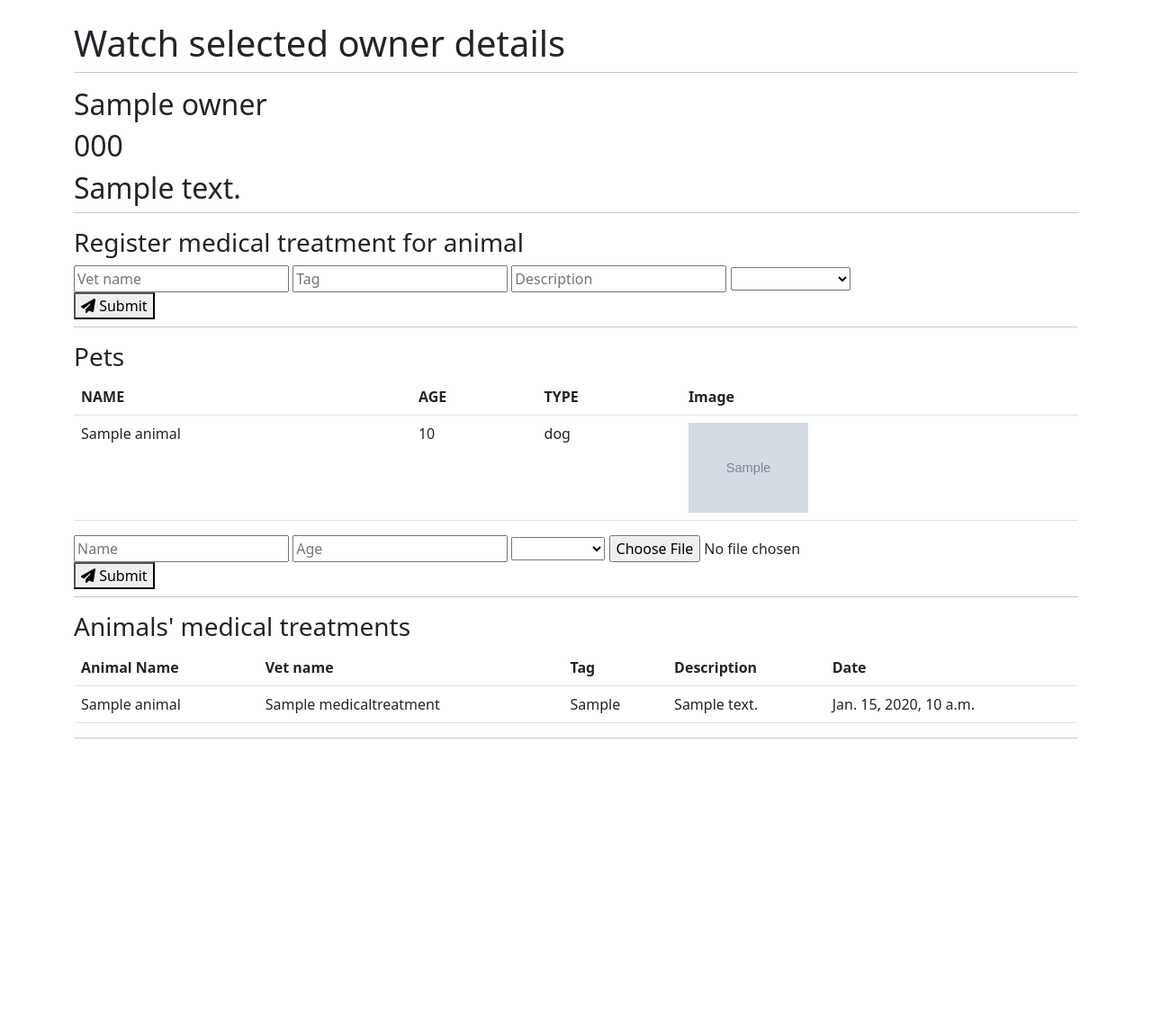
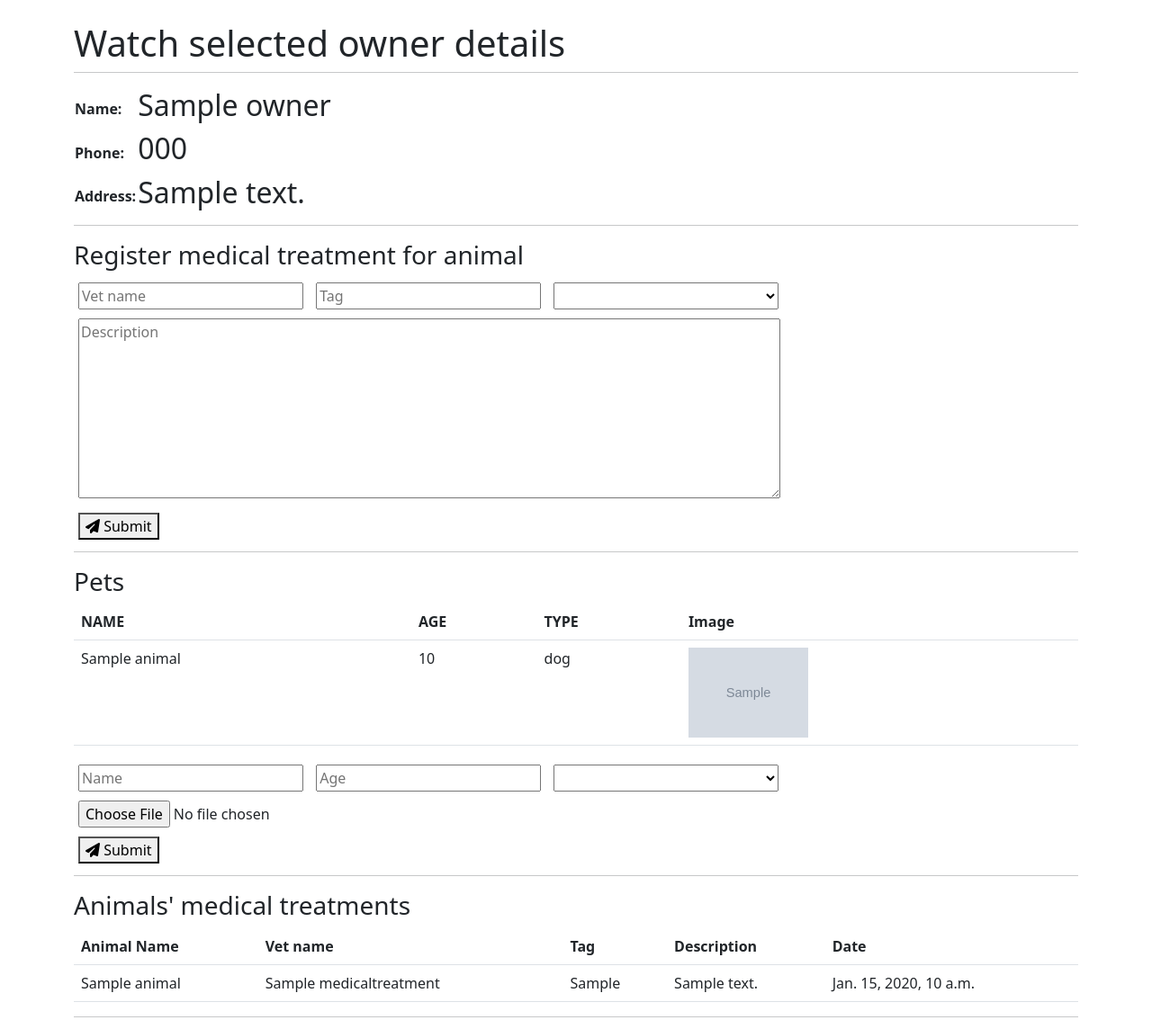
Before and after one commit to lqcharska/Veterinary-clinic, a Django app: page /watch_owner/?selected_owner_id=1 in a window 1280 px wide. Shown: the part 56-1200 px from the top of the page at 90% size. Run offline with Django 4.2, Linux system fonts and the light colour scheme; tables that the repository leaves empty hold one stand-in row (values such as "Sample post"); grey boxes marked "Sample" are stand-in pictures; lists and menus that the app fills with data are empty; some libraries are stand-ins or nearby versions.

Commit message:
some css

```diff
--- a/przychodnia/templates/home.html
+++ b/przychodnia/templates/home.html
@@ -3,7 +3,7 @@
 {% block title %}Home{% endblock %}
 
 {% block main_content %}
-<h1>Welcome in Haker's Vet! </h1>
+<h1>Welcome to Haker's Vet! </h1>
 
 <img src="/static/przychodnia/Haker.jpg" alt="connect" style="max-height:1000px; margin: 20px;" >
 
--- a/przychodnia/templates/watch_owner.html
+++ b/przychodnia/templates/watch_owner.html
@@ -7,30 +7,49 @@
 
     <hr class="mt-2 mb-3"/>
 
-    <h2>{{ owner.name }}</h2>
-    <h2>{{ owner.phone }}</h2>
-    <h2>{{ owner.address }}</h2>
+    <table style="margin: 0px;">
+        <tr>
+            <th> <label>Name:</label> </th>
+            <th> <h2>{{ owner.name }}</h2> </th>
+        </tr>
+        <tr>
+            <th> </label> Phone:</label> </th>
+            <th> <h2>{{ owner.phone }}</h2> </th>
+        </tr>
+        <tr>
+            <th> <label>Address:</label> </th>
+            <th> <h2>{{ owner.address }}</h2> </th>
+        </tr>
+    </table>
 
     <hr class="mt-2 mb-3"/>
     <h3>Register medical treatment for animal</h3>
+
+    <style>
+        .input_text {
+            width: 250px;
+            height: 30px;
+            margin: 5px;
+        }
+    </style>
 
     <form id="register_medical_treatments" action="/watch_owner/" method="post">
         {% csrf_token %}
         <input type="hidden" required name="form_name" value="register_medical_treatments" />
         <input type="hidden" required name="owner" value="{{ owner.id }}" />
-        <input type="text" placeholder="Vet name" required name="vet_name" >
-        <input type="text" placeholder="Tag" required name="tag" >
-        <input type="text" placeholder="Description" required name="description" >
-
-        <select name="animal_id" required>
+        <input class="input_text" type="text" placeholder="Vet name" required name="vet_name" >
+        <input class="input_text" type="text" placeholder="Tag" required name="tag" >
+        <select class="input_text" name="animal_id" required>
             <option></option>
             {% for animal in owners_animals %}
                 <option value="{{ animal.id }}">{{ animal.name }}</option>
             {% endfor %}
         </select>
+        <br>
+        <textarea type="text" placeholder="Description" required name="description" style="margin: 5px; height: 200px; width: 780px;"></textarea>
     </form>
 
-    <button type="submit" form="register_medical_treatments" value="Submit">
+    <button style="margin: 5px;" type="submit" form="register_medical_treatments" value="Submit">
         <i class="fa-solid fa-paper-plane"></i> Submit
     </button>
 
@@ -68,9 +87,9 @@
         {% csrf_token %}
         <input type="hidden" required name="owner" value="{{ owner.id }}" />
         <input type="hidden" required name="form_name" value="add_animal" />
-        <input type="text" required placeholder="Name" name="name" />
-        <input type="number" required placeholder="Age" name="age" />
-        <select name="type" required>
+        <input class="input_text" type="text" required placeholder="Name" name="name" />
+        <input class="input_text" type="number" required placeholder="Age" name="age" />
+        <select class="input_text" name="type" required>
             <option></option>
             <option value="d">Dog</option>
             <option value="c">Cat</option>
@@ -81,10 +100,12 @@
             <option value="r">Rat</option>
             <option value="r">House-elf</option>
         </select>
-        <input type="file" name="image" accept="image/*" required="" id="id_image">
+        <br>
+        <input class="input_text" type="file" name="image" accept="image/*" required="" id="id_image" oninput="pic.src=window.URL.createObjectURL(this.files[0])">
+        <img id="pic" style="max-height: 300px;" />
     </form>
 
-    <button type="submit" form="add_animal" value="Submit">
+    <button style="margin: 5px;" type="submit" form="add_animal" value="Submit">
         <i class="fa-solid fa-paper-plane"></i> Submit
     </button>
 
```
Also changed, not shown: przychodnia/templates/add_owner.html (+17 -4 lines).
